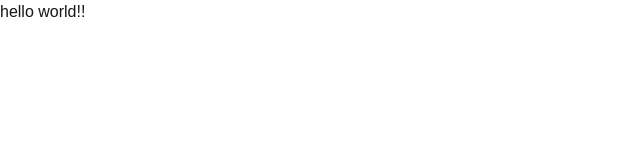
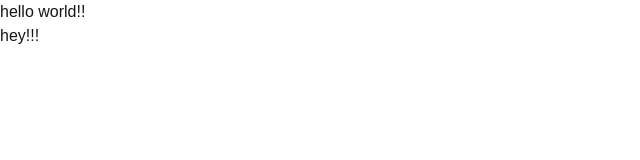
Before and after one commit to mallick-portfolio/jenkis-nextapp, a Next.js app: page / in a window 1280 px wide. Shown: the top 160 px of the page, without its empty margins (0-640 px from the left). Built offline with nearby package versions, Linux system fonts and the light colour scheme.

Commit message:
test commit

```diff
--- a/src/app/page.js
+++ b/src/app/page.js
@@ -4,6 +4,7 @@ const HomePage = () => {
   return (
     <div>
       <h1>hello world!!</h1>
+	  <p>hey!!!</p>
     </div>
   )
 }
```
